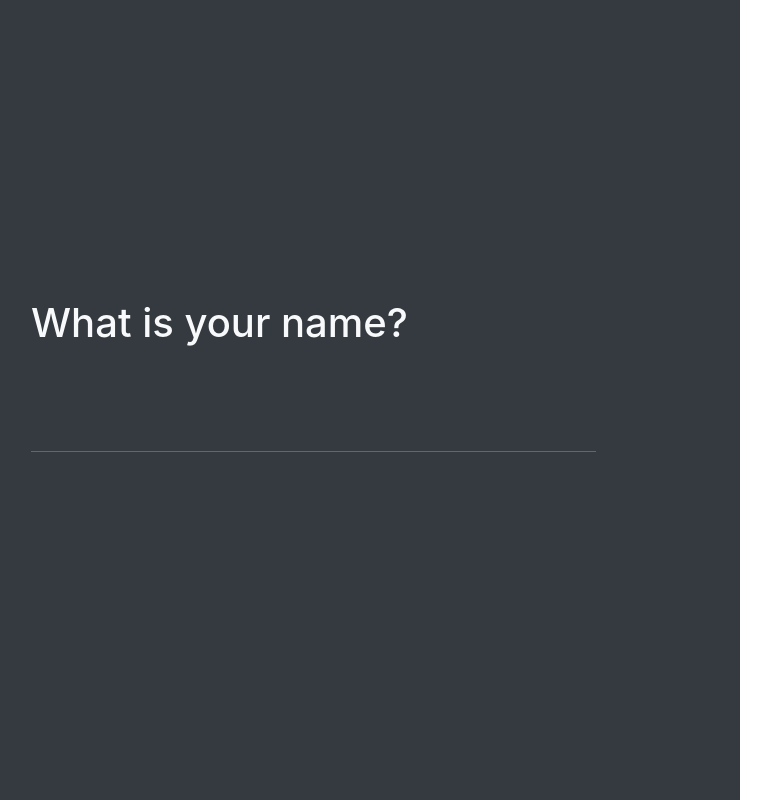
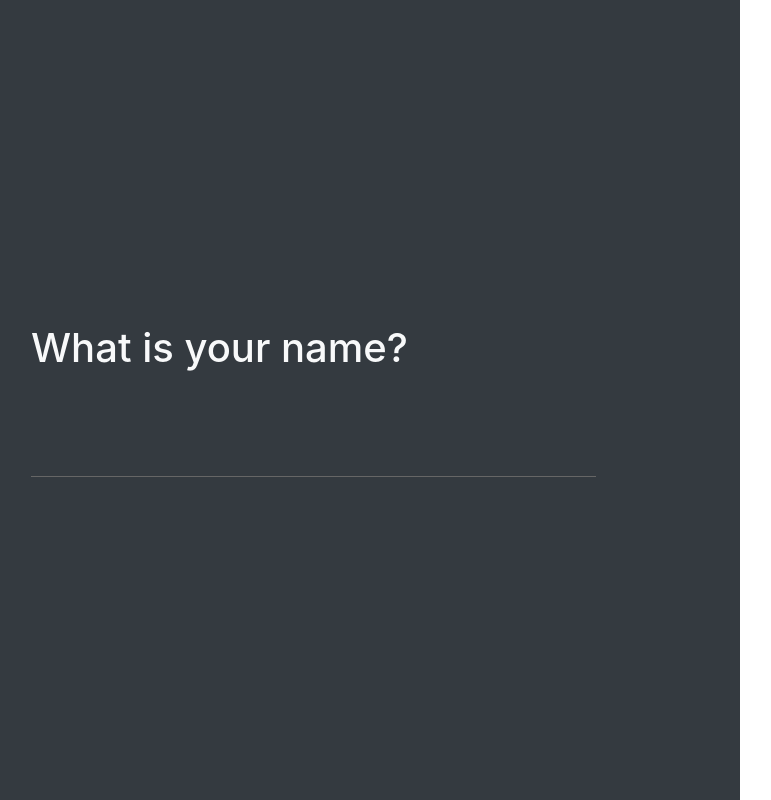
Before and after one commit to kwakhanya/Thee-Best-Group-Project, a Next.js app: page / in a window 1280 px wide. Shown: the whole page, without its empty margins (113-884 px from the left). Built offline with nearby package versions, Linux system fonts and the light colour scheme.

Commit message:
changed font in index

```diff
--- a/pages/index.js
+++ b/pages/index.js
@@ -36,7 +36,7 @@ class IndexPage extends Component {
               <div className="px-5 mx-5">
                 <span
                   className="d-block w-100 h1 text-light"
-                  style={{ marginTop: -50 }}
+                  style={{ marginTop: 0 }}
                 >
                   {user ? (
                     <span>
```
